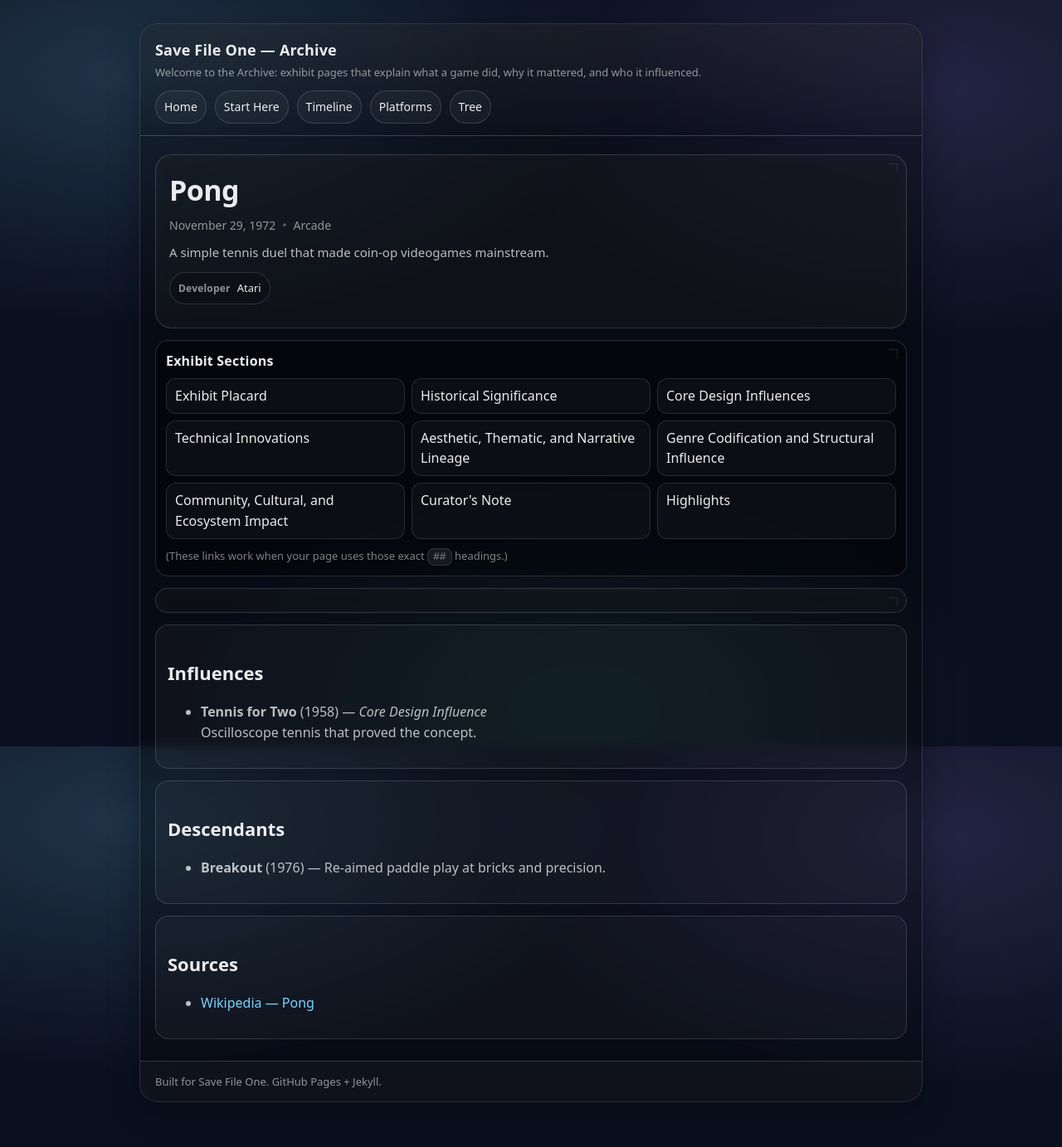
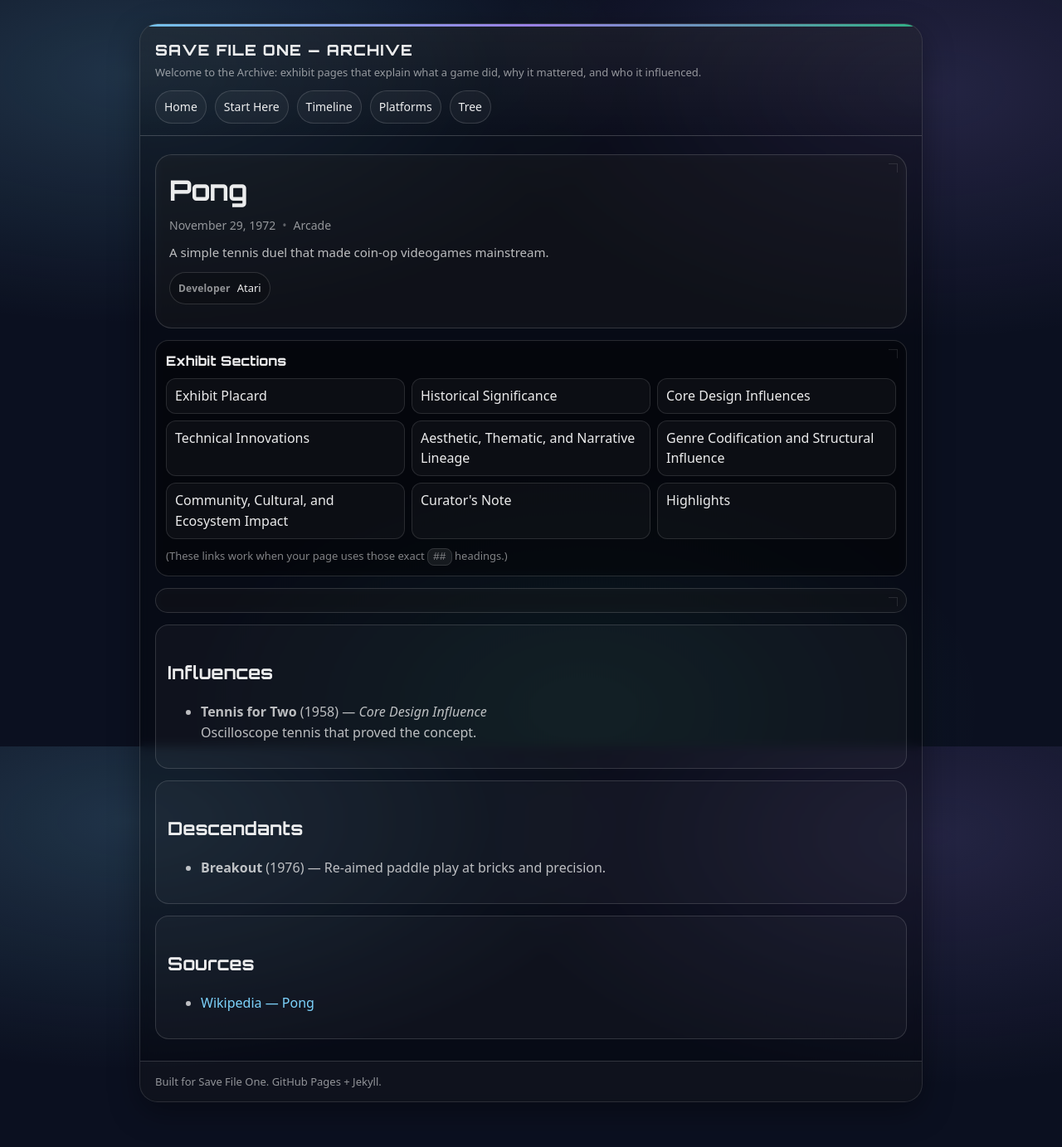
Before and after one commit to BacchusA/savefileone-archive, a Jekyll site: the page built from _games/1972-pong.md, in a window 1280 px wide. Shown: the whole page at 83% size. Built offline with Jekyll 4.4.1, drawn with Linux system fonts in a browser that asks for light colours.

Commit message:
Update style.css

```diff
--- a/assets/style.css
+++ b/assets/style.css
@@ -1,3 +1,10 @@
+@import url('https://fonts.googleapis.com/css2?family=Orbitron:wght@500;700;800&display=swap');
+
+h1, h2, .brand-title, .toc-title{
+  font-family: "Orbitron", ui-sans-serif, system-ui;
+}
+
+
 :root{
   --bg: #0b1020;
   --panel: rgba(255,255,255,0.06);
@@ -10,6 +17,11 @@
   --accent2: #a78bfa;    /* purple */
   --good: #34d399;
   --warn: #fbbf24;
+  --core: #60a5fa;      /* blue */
+  --tech: #a78bfa;      /* purple */
+  --aesthetic: #f472b6; /* pink */
+  --genre: #34d399;     /* green */
+  --culture: #fbbf24;   /* gold */
 
   --radius: 16px;
   --shadow: 0 12px 36px rgba(0,0,0,0.35);
@@ -576,3 +588,17 @@
   opacity: 0.5;
   pointer-events: none;
 }
+header{
+  position: relative;
+}
+header:before{
+  content:"";
+  position:absolute;
+  left:0; right:0; top:0;
+  height: 3px;
+  background: linear-gradient(90deg, rgba(125,211,252,0.9), rgba(167,139,250,0.9), rgba(52,211,153,0.8));
+}
+.brand-title{
+  text-transform: uppercase;
+  letter-spacing: 1.2px;
+}
```
